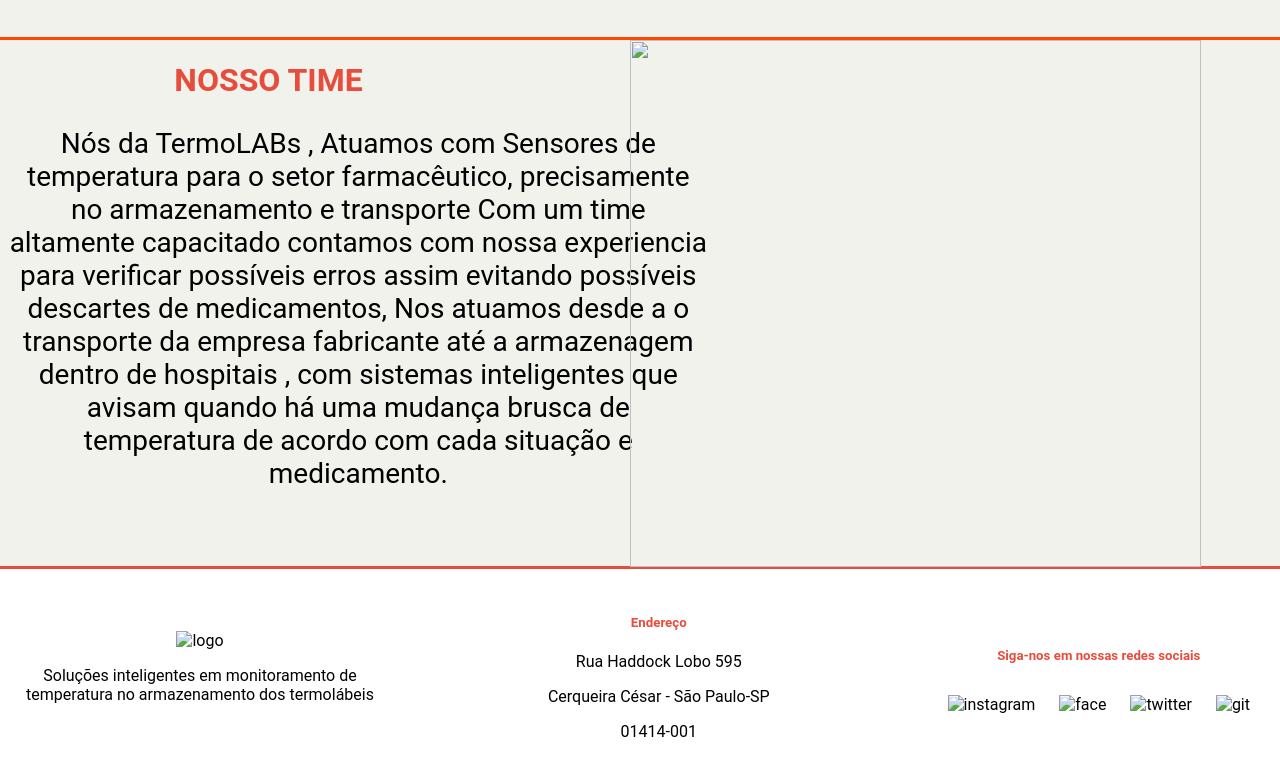
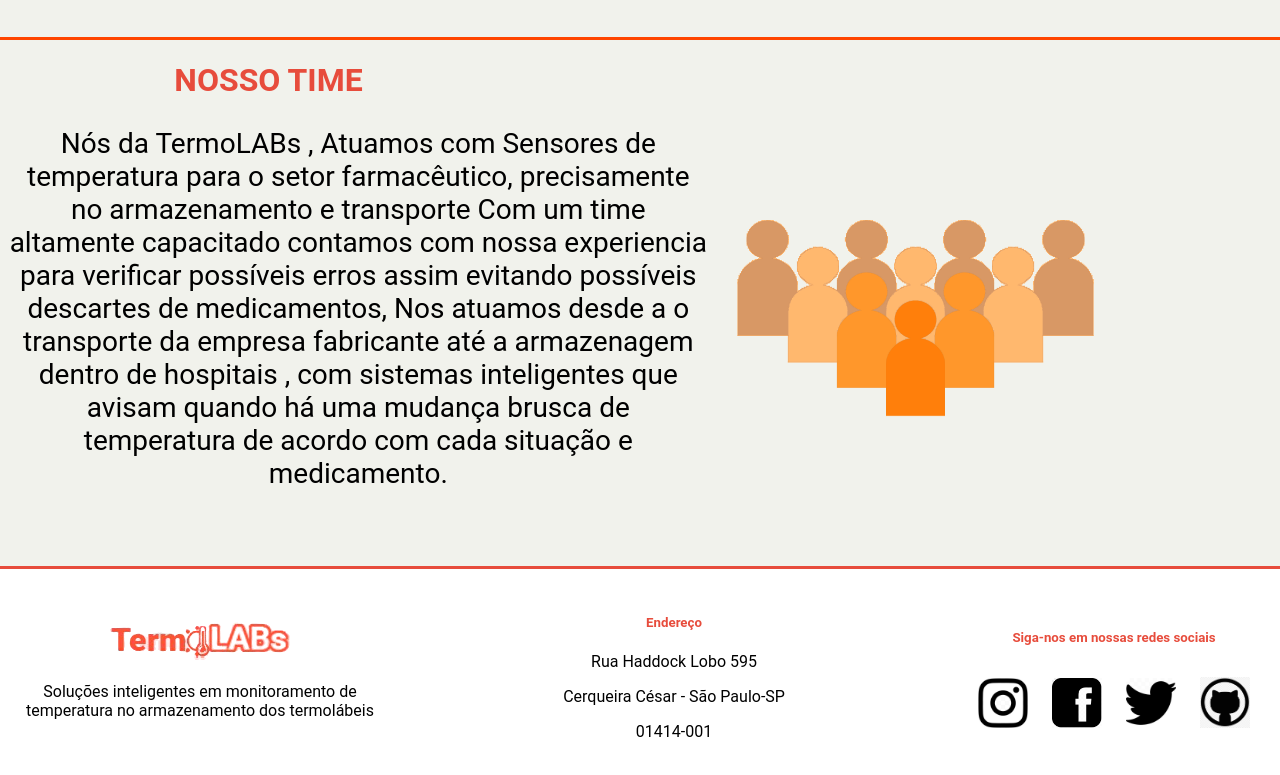
Before and after one commit to AmorimJoaoVitor/Testes-API-s, a website: page projeto-site/public/sobre.html in a window 1280 px wide. Shown: the part 611-1386 px from the top of the page. Drawn offline with Linux system fonts and the light colour scheme.

Commit message:
Ajustes em imagens

```diff
--- a/projeto-site/public/css/style.css
+++ b/projeto-site/public/css/style.css
@@ -540,6 +540,7 @@
     justify-content: space-between;
     align-items: center;
     border-top: 3px solid #e74c3c;
+    margin-bottom: 80px;
 }
 
 .rodape h5{
--- a/projeto-site/public/sobre.html
+++ b/projeto-site/public/sobre.html
@@ -25,7 +25,7 @@
     <div class="banner_sobre">
 
         <div class="img_sobre">
-           <img src="../Prototipo Site/Imagens/banner04.png" alt="">
+           <img src="Imagens/banner04.png" alt="">
         </div>
 
         <div class="countainer_sobre">
@@ -68,7 +68,7 @@
             </div>
 
             <div class="img_time">
-                        <img src="../Prototipo Site/Imagens/team.png" alt="">
+                        <img src="Imagens/team.png" alt="">
             </div>
         </div>
 
@@ -82,7 +82,7 @@
     <div class="rodape">
 
         <div class="logo_rod">
-            <img src="../Prototipo Site/Imagens/LogoSemFundo.png" alt="logo">
+            <img src="Imagens/LogoSemFundo.png" alt="logo">
             <p>Soluções inteligentes em monitoramento de temperatura no armazenamento dos termolábeis
             </p>
         </div>
@@ -94,11 +94,11 @@
         </div>
         <div class="icones">
             <h5>Siga-nos em nossas redes sociais</h5>
-            <img src="../Prototipo Site/Imagens/insta.jpg" alt="instagram">
-            <img src="../Prototipo Site/Imagens/face.png" alt="face">
-            <img src="../Prototipo Site/Imagens/twitter.jpg" alt="twitter">
+            <img src="Imagens/insta.jpg" alt="instagram">
+            <img src="Imagens/face.png" alt="face">
+            <img src="Imagens/twitter.jpg" alt="twitter">
             <a target="_blank" href="https://github.com/BandTec/TermoLabs"><img
-                src="../Prototipo Site/Imagens/git.jpg" alt="git"></a>
+                src="Imagens/git.jpg" alt="git"></a>
         </div>
 
     </div>
```
Also changed, not shown: projeto-site/public/contato.html (+5 -5 lines), projeto-site/public/index.html (+6 -6 lines), projeto-site/public/simulador.html (+5 -5 lines), projeto-site/public/trabalhe_conosco.html (+5 -5 lines).
